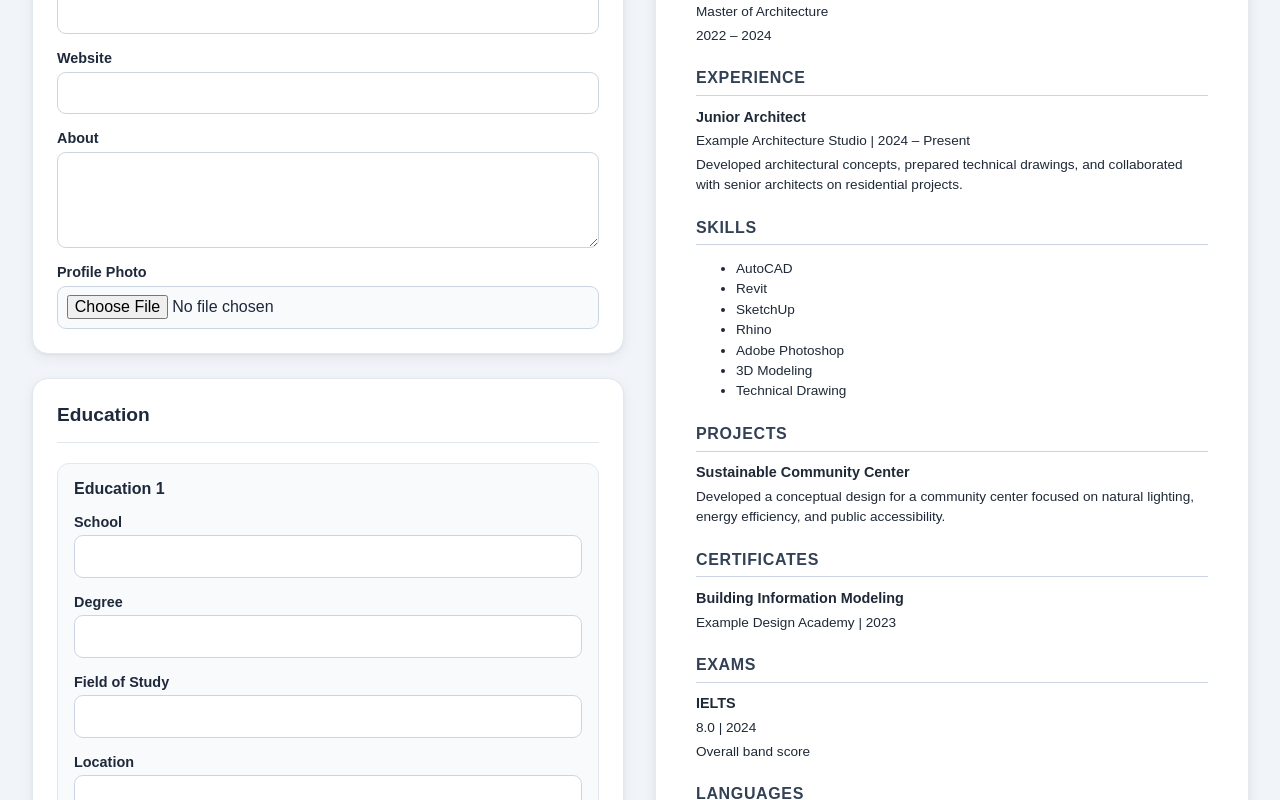
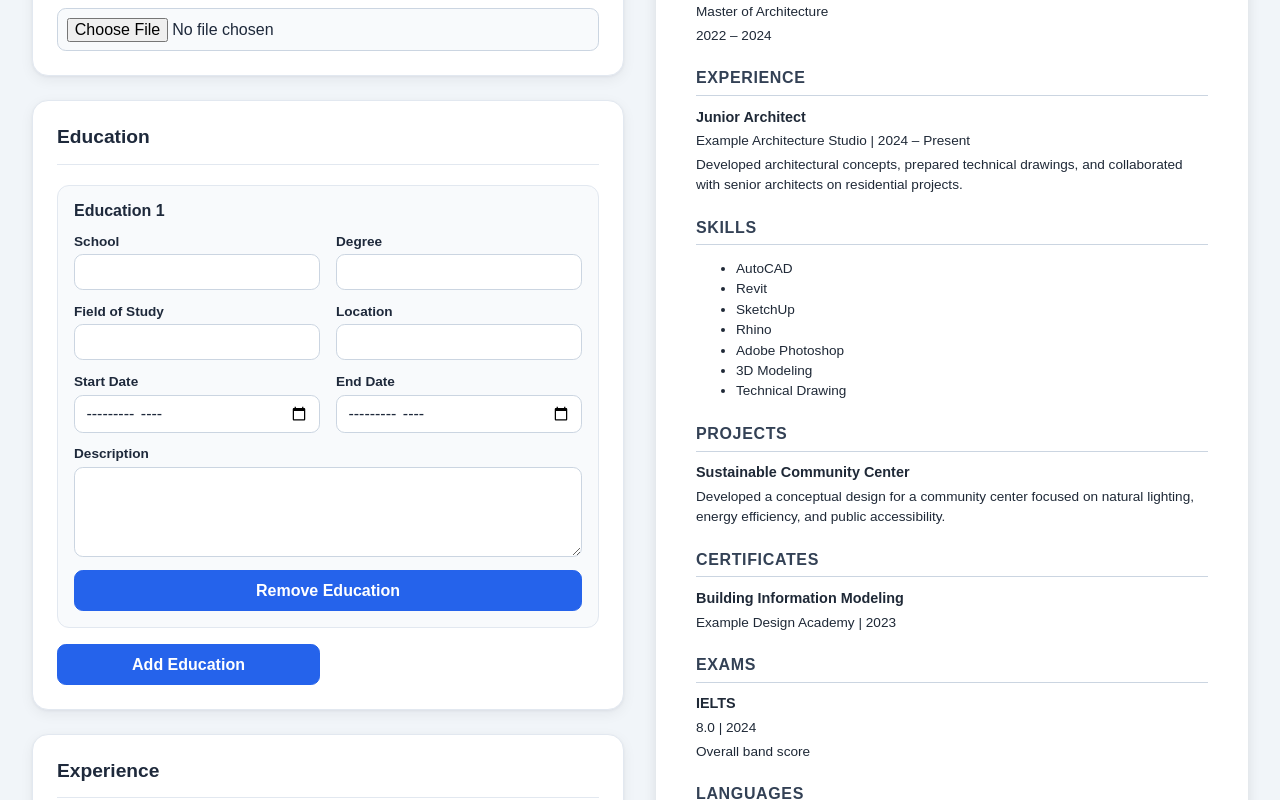
Before and after one commit to canberkg67/cv-app, a React (Vite) app: page / in a window 1280 px wide. Shown: the part 720-1520 px from the top of the page. Built offline with nearby package versions, Linux system fonts and the light colour scheme.

Commit message:
style: two columns for input boxes

```diff
--- a/src/App.css
+++ b/src/App.css
@@ -67,8 +67,8 @@ body {
 }
 
 .cv-form > section {
-    display: flex;
-    flex-direction: column;
+    display: grid;
+    grid-template-columns: repeat(2, minmax(0, 1fr));
     gap: 1rem;
     padding: 1.5rem;
     background-color: var(--surface);
@@ -84,6 +84,7 @@ body {
 }
 
 .cv-form > section > h2 {
+    grid-column: 1 / -1;
     margin: 0 0 0.25rem;
     padding-bottom: 0.85rem;
     border-bottom: 1px solid var(--border-color);
@@ -92,15 +93,54 @@ body {
     line-height: 1.3;
 }
 
-.cv-form > section div {
+.cv-form > section > div:not([class$="-entry"]) {
     display: flex;
     flex-direction: column;
     gap: 0.35rem;
 }
 
+.cv-form > section > div:not([class$="-entry"]):has(textarea),
+.cv-form > section > div:not([class$="-entry"]):has(input[type="file"]) {
+    grid-column: 1 / -1;
+}
+
+.cv-form > section > [class$="-entry"] {
+    grid-column: 1 / -1;
+}
+
+.cv-form [class$="-entry"] {
+    display: grid;
+    grid-template-columns: repeat(2, minmax(0, 1fr));
+    gap: 0.85rem 1rem;
+    padding: 1rem;
+    border: 1px solid var(--border-color);
+    border-radius: 0.75rem;
+    background-color: var(--surface-muted);
+}
+
+.cv-form [class$="-entry"] > h3,
+.cv-form [class$="-entry"] > button {
+    grid-column: 1 / -1;
+}
+
+.cv-form [class$="-entry"] > div {
+    display: flex;
+    flex-direction: column;
+    gap: 0.35rem;
+}
+
+.cv-form [class$="-entry"] > div:has(textarea) {
+    grid-column: 1 / -1;
+}
+
+.cv-form .skills > div,
+.cv-form .form-other > div {
+    grid-column: 1 / -1;
+}
+
 .cv-form label {
     font-weight: 600;
-    font-size: 0.9rem;
+    font-size: 0.85rem;
 }
 
 .cv-form input,
@@ -108,7 +148,7 @@ body {
 .cv-form select {
     width: 100%;
     box-sizing: border-box;
-    padding: 0.7rem 0.8rem;
+    padding: 0.5rem 0.65rem;
     border: 1px solid #cbd5e1;
     border-radius: 0.55rem;
     background-color: var(--surface);
@@ -131,16 +171,6 @@ body {
 
 .cv-form textarea {
     resize: vertical;
-}
-
-.cv-form [class$="-entry"] {
-    display: flex;
-    flex-direction: column;
-    gap: 1rem;
-    padding: 1rem;
-    border: 1px solid var(--border-color);
-    border-radius: 0.75rem;
-    background-color: var(--surface-muted);
 }
 
 .cv-form [class$="-entry"] h3 {
@@ -269,6 +299,12 @@ body {
     margin: 0.35rem 0;
 }
 
+@media (max-width: 900px) {
+    .cv-layout {
+        grid-template-columns: minmax(0, 1fr);
+    }
+}
+
 @media (max-width: 640px) {
     .cv-layout {
         gap: 1.25rem;
@@ -279,3 +315,10 @@ body {
         padding: 1.15rem;
     }
 }
+
+@media (max-width: 480px) {
+    .cv-form > section,
+    .cv-form [class$="-entry"] {
+        grid-template-columns: minmax(0, 1fr);
+    }
+}
```
